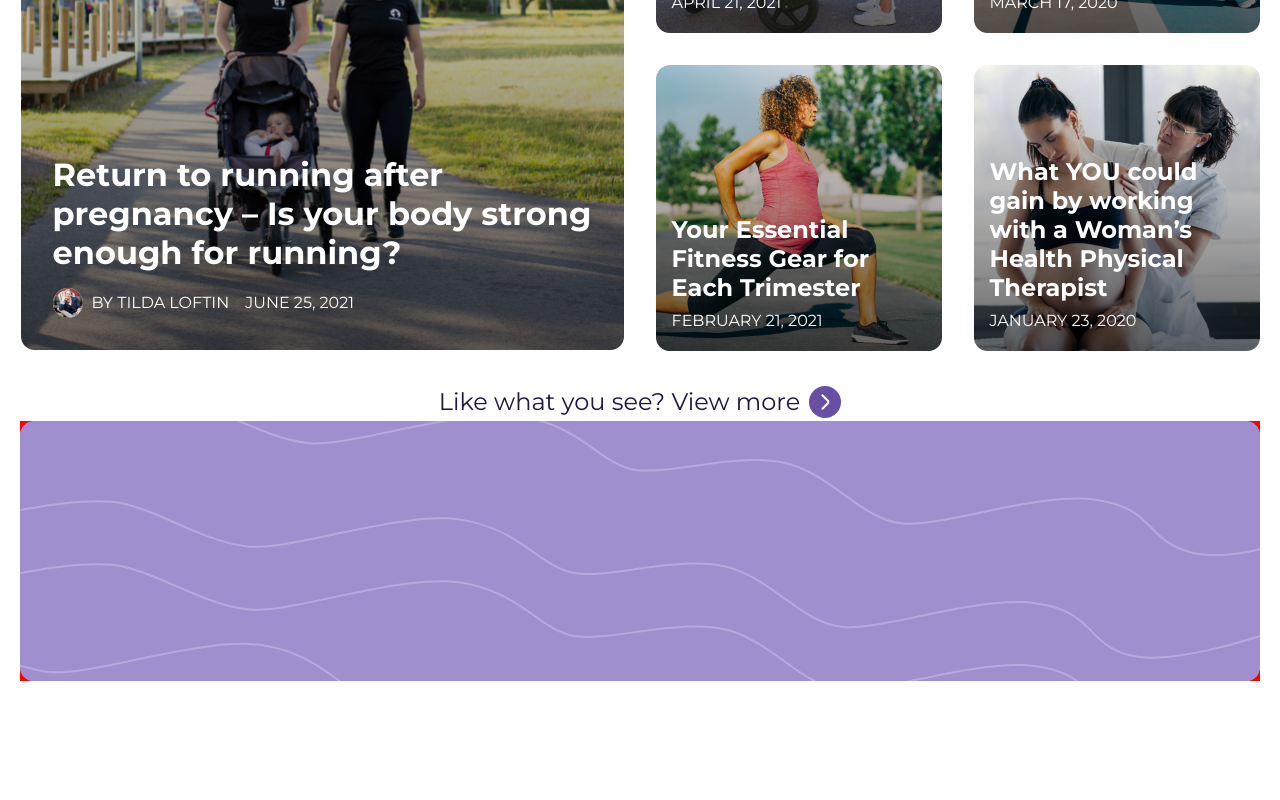
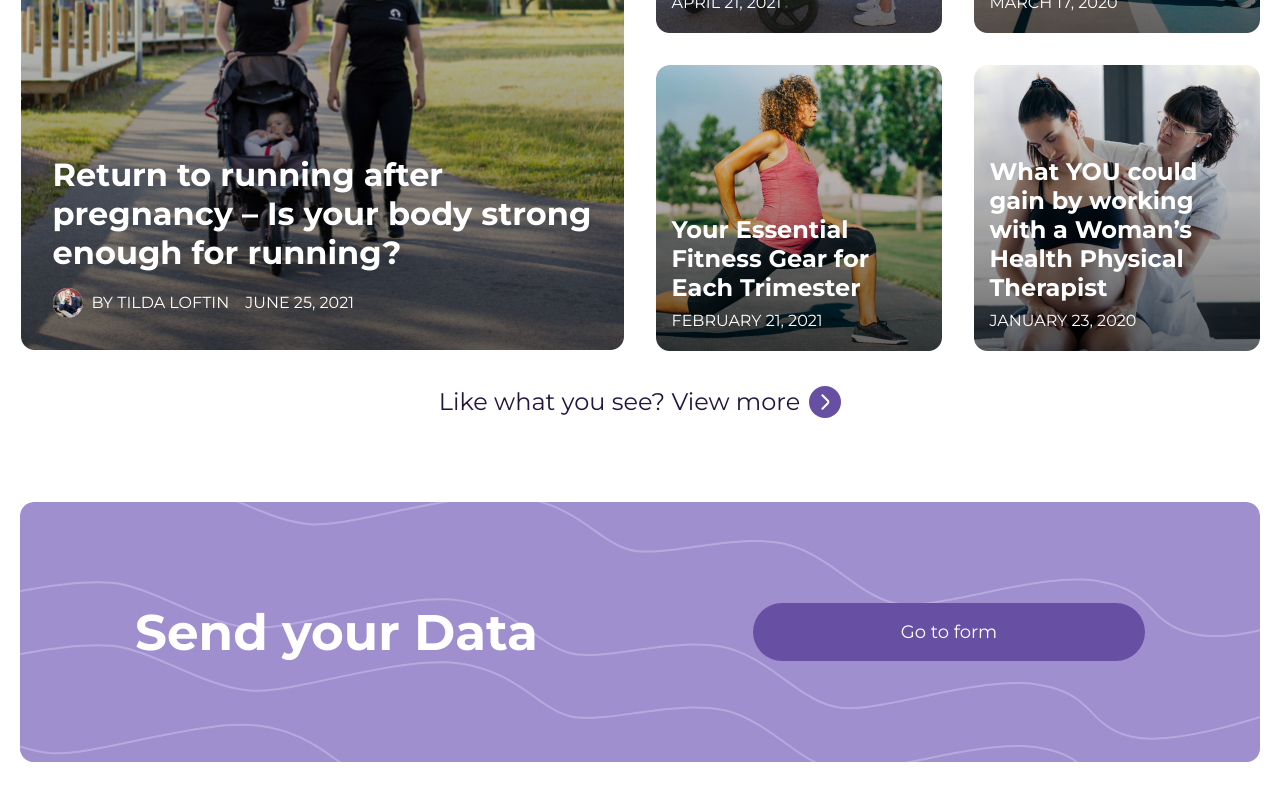
Before and after one commit to KirilCycle/Landing-Page, a Vue app: page /#/ in a window 1280 px wide. Shown: the part 3867-4667 px from the top of the page. Before the commit the page ends 4548 px from the top, so only its background shows below. Built offline with nearby package versions, Linux system fonts and the light colour scheme.

Commit message:
SendYpurDataBanner update

```diff
--- a/src/components/Banners/ButtonBanner.vue
+++ b/src/components/Banners/ButtonBanner.vue
@@ -3,10 +3,10 @@
     <div class="card">
       <banner-wavy-wide-card-svg></banner-wavy-wide-card-svg>
     </div>
-    <!-- <div class="banner-content">
+    <div class="banner-content">
       <h2 class="header">{{ header }}</h2>
       <main-button @click="onClick" class="btn">{{ btnText }}</main-button>
-    </div> -->
+    </div>
   </div>
 </template>
 
@@ -62,9 +62,8 @@ export default {
   height: 260px;
 }
 
-/*
 @media (max-width: 1100px) {
-  .banner-wrap {
+  .btn-banner-wrap {
     .header {
       font-size: $font-sz-l3;
     }
@@ -80,19 +79,9 @@ export default {
     }
   }
 }
-@media (max-width: 900px) {
-  .card {
-    min-width: 100%;
-    height: 300px;
-    transform: scale(1, 3);
-  }
 
-  .banner-wrap {
-    overflow: hidden;
-  }
-}
 @media (max-width: 845px) {
-  .banner-wrap {
+  .btn-banner-wrap {
     .header {
       font-size: $font-sz-l3 - 8;
     }
@@ -107,16 +96,9 @@ export default {
   }
 }
 @media (max-width: 695px) {
-  .banner-wrap {
-    max-height: 800px;
-  }
-  .card {
-    min-width: 100%;
-    height: 500px;
-    transform: scale(2, 5);
-  }
 
-  .banner-wrap {
+
+  .btn-banner-wrap {
     .banner-content {
       justify-content: center;
       flex-direction: column;
@@ -134,12 +116,8 @@ export default {
   }
 }
 @media (max-width: 500px) {
-  .banner-wrap {
-    max-height: 380px;
-    background-color: rebeccapurple;
-  }
 
-  .banner-wrap {
+  .btn-banner-wrap {
     .banner-content {
       .header {
         font-size: $font-sz-l3 - 5;
@@ -152,10 +130,6 @@ export default {
       }
     }
   }
-  .card {
-    height: 300px;
-    transform: scale(1, 4);
-  }
 }
-*/
+
 </style>
--- a/src/pages/Home/components/Banners/SendYourDataBanner.vue
+++ b/src/pages/Home/components/Banners/SendYourDataBanner.vue
@@ -1,10 +1,12 @@
 <template>
   <div class="send-data-banner-wrap">
+    <div class="space-1"></div>
     <button-banner
       @click="navigateToAnotherPage"
       :header="'Send your Data'"
       :btnText="'Go to form'"
     ></button-banner>
+    <div class="space-2"></div>
   </div>
 </template>
 
@@ -28,10 +30,16 @@ export default {
   justify-content: center;
   overflow: hidden;
   box-sizing: border-box;
-  background-color: red;
   height: min-content;
+  flex-direction: column;
 }
 
+.space-1 {
+  height: 81px;
+}
+.space-2 {
+  height: 160px;
+}
 
 @media (max-width: 1260px) {
   .send-data-banner-wrap {
```
